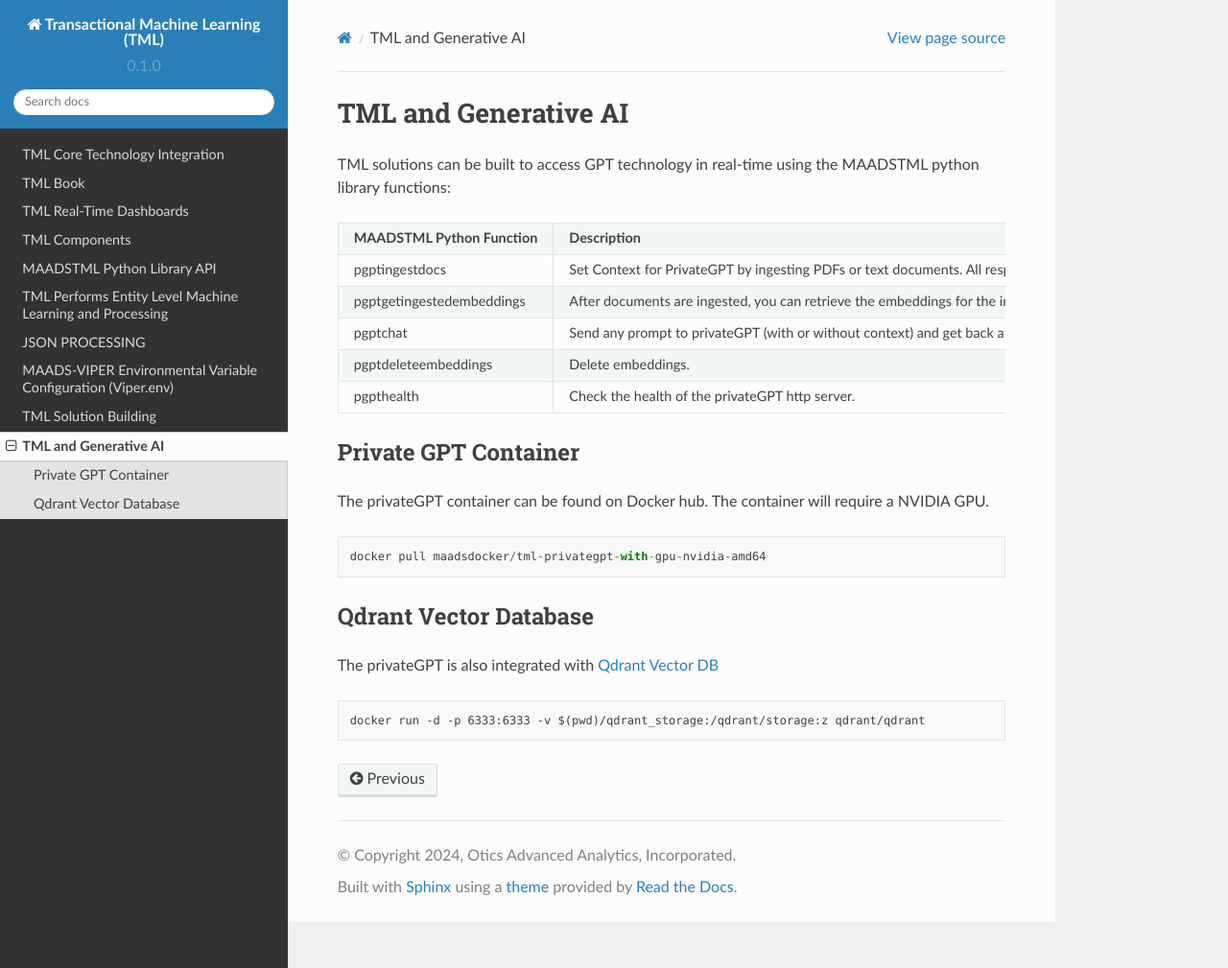
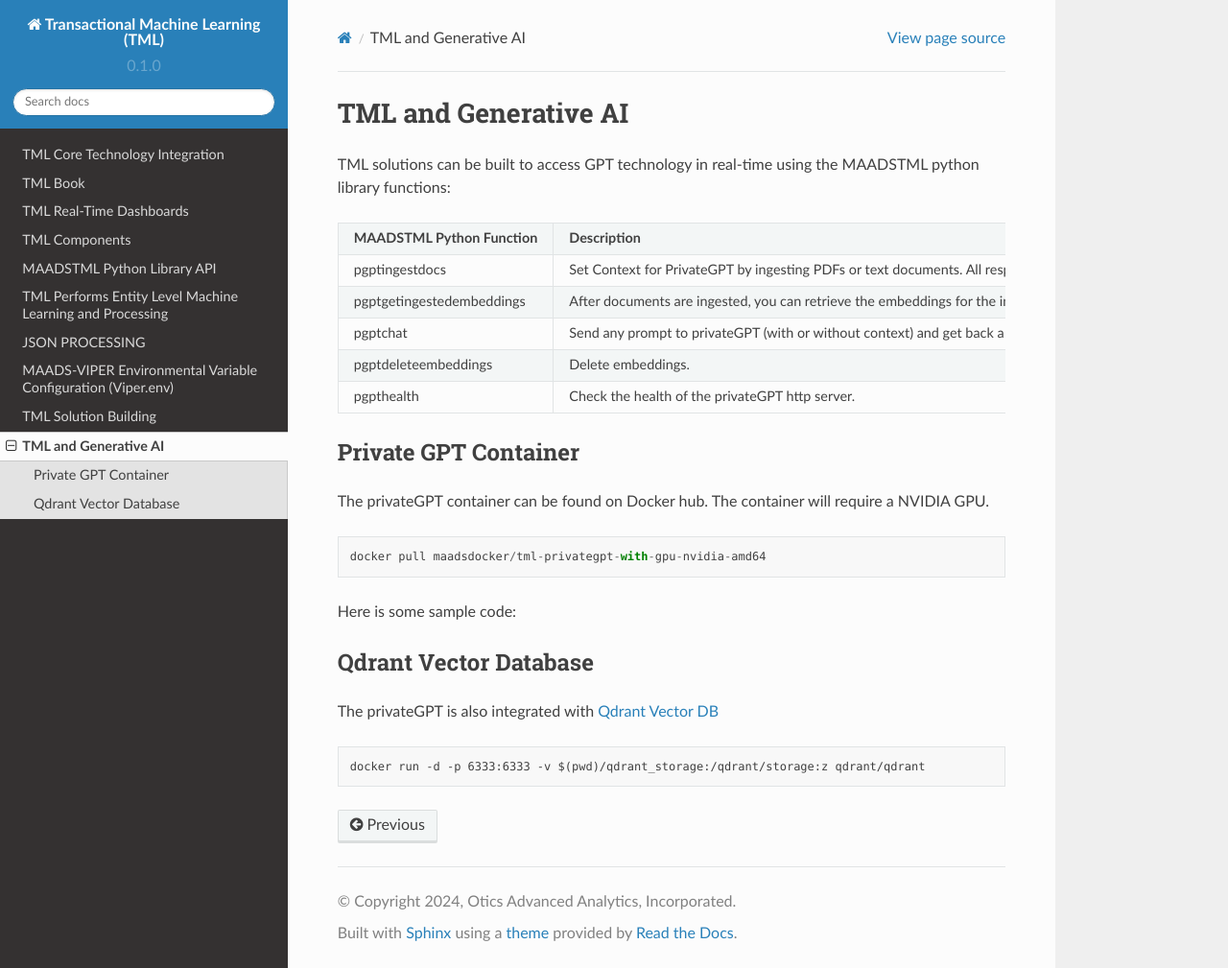
Before and after one commit to smaurice101/readthedocs, a Sphinx documentation site: the page built from docs/source/genai.rst, in a window 1280 px wide and 1009 px high. Shown: the whole window at 96% size. Built offline with Sphinx 7.4.7 and the Read the Docs theme 2.0.0, drawn with Linux system fonts in a browser that asks for light colours.

Commit message:
Update genai.rst

```diff
--- a/docs/source/genai.rst
+++ b/docs/source/genai.rst
@@ -28,6 +28,10 @@
 
    docker pull maadsdocker/tml-privategpt-with-gpu-nvidia-amd64
 
+Here is some sample code:
+
+
+
 Qdrant Vector Database
 ---------------------
 
```
